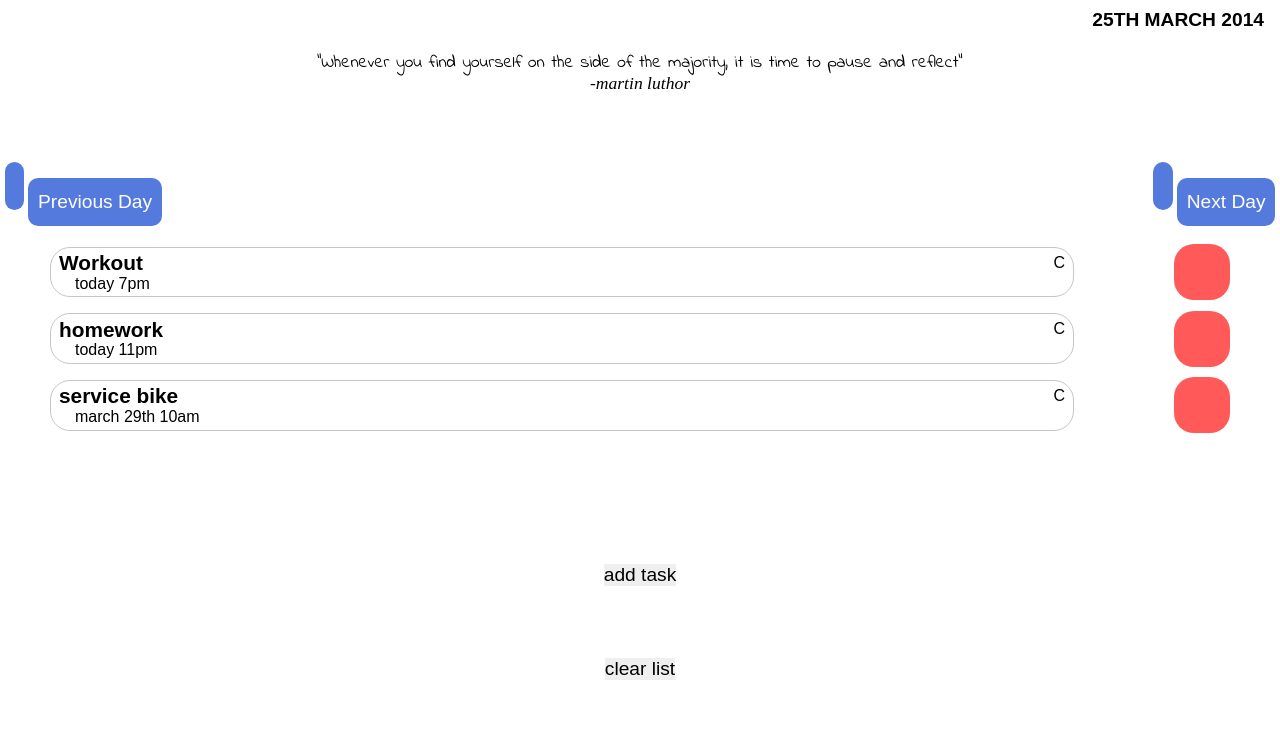
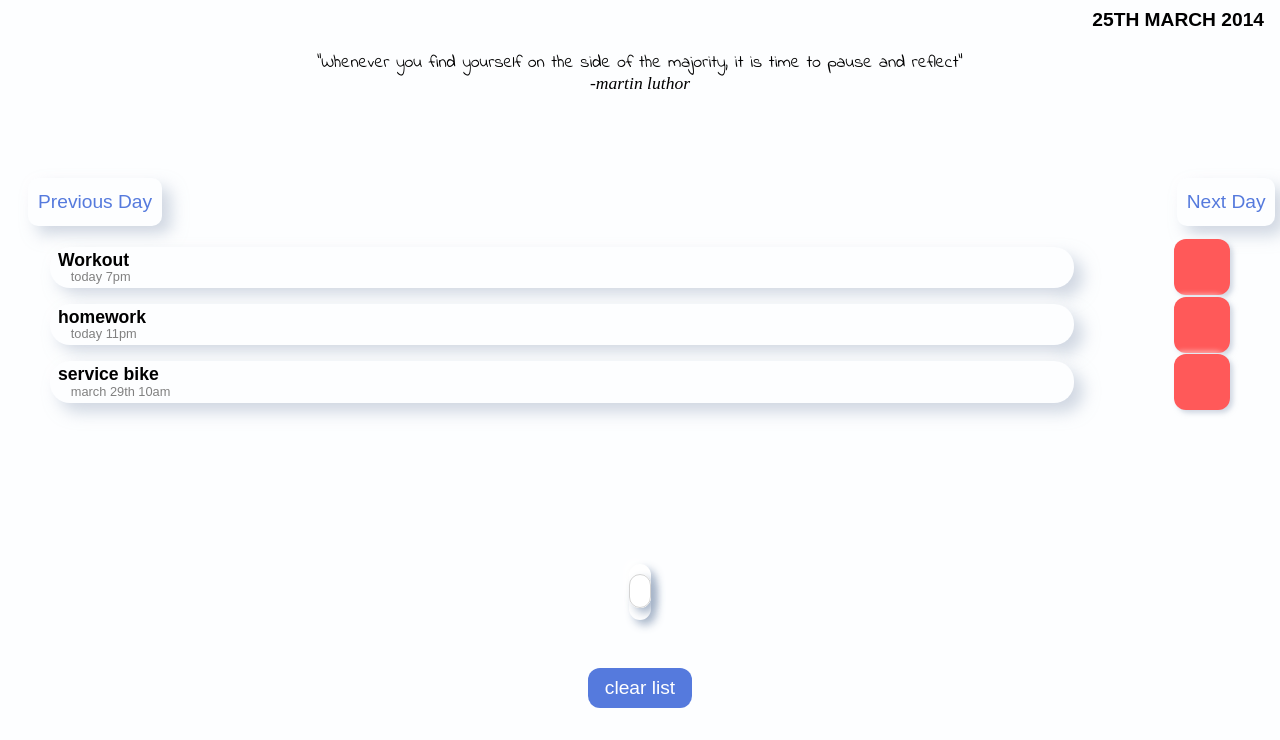
Before and after one commit to mohdsauood/Dulcet-TodoApp, a plain HTML site: page index.html in a window 1280 px wide. Shown: the part 60-800 px from the top of the page. Drawn offline with nearby package versions, Linux system fonts and the light colour scheme; some icons are missing.

Commit message:
need to check box shadow

```diff
--- a/index.html
+++ b/index.html
@@ -36,7 +36,8 @@
             <section class="task">
                 <div>
                     <p>Workout</p>
-                    <p>C</p>
+                    <p><i class="im im-circle-o"></i>
+                    </p>
                     <p>today 7pm</p>
 
                 </div>
@@ -46,7 +47,8 @@
             <section class="task">
                 <div>
                     <p>homework</p>
-                    <p>C</p>
+                    <p><i class="im im-circle-o"></i>
+                    </p>
                     <p>today 11pm</p>
                 </div>
                 <button><i class="im im-x-mark"></i>
@@ -55,7 +57,8 @@
             <section class="task">
                 <div>
                     <p>service bike</p>
-                    <p>C</p>
+                    <p><i class="im im-circle-o"></i>
+                    </p>
                     <p>march 29th 10am</p>
                 </div>
                 <button><i class="im im-x-mark"></i>
@@ -63,7 +66,7 @@
             </section>
         </section>
         <section class="uiButtons">
-            <button> add task</button>
+            <button> <i class="im im-plus"></i></button>
             <button>clear list</button>
         </section>
 
--- a/style.css
+++ b/style.css
@@ -43,7 +43,7 @@ header h2 {
 }
 
 .task div :nth-child(1) {
-    font-size: 1.3em;
+    font-size: 1.1em;
     font-weight: bold;
 }
 
@@ -83,10 +83,12 @@ header {
 /*misc styles*/
 body {
     overflow-y: hidden;
+    background-color:#fdfeff;
 }
 
 header {
     padding: 2vh;
+    text-align: center;
 }
 
 header :nth-child(2) {
@@ -122,9 +124,19 @@ header span {
 .navButtons button {
     height: 6vh;
     padding: .1em .5em;
-    background-color: var(--blue);
-    color: white;
+    background-color: #fdfeff;
+    color:  var(--blue);
     border-radius: 10px;
+
+}
+.navButtons div :nth-child(1){
+   align-self: baseline;
+}
+.im-calendar{
+    border: none;
+}
+.navButtons div :nth-child(2){
+    box-shadow: 9px 9px 16px rgb(163, 177, 198, 0.5), -9px -9px 16px rgba(255, 255, 255, 0.5);
 }
 
 .task {
@@ -135,30 +147,41 @@ header span {
 
 .task div {
     width: 80vw;
-    border: 1px solid rgb(202, 196, 196);
     border-radius: 20px;
     padding: .2em .5em;
     margin: .5em 0;
     display: grid;
     grid-template-columns: repeat(2, 1fr);
+    background-color: #fdfeff;
+    box-shadow: 9px 9px 16px rgb(163, 177, 198, 0.5), -9px -9px 16px rgba(255, 255, 255, 0.5);
 }
 
 .task div :nth-child(2) {
     justify-self: end;
     align-self: center;
+
 }
 
 .task div :nth-child(3) {
+    font-size: .8em;
     padding-left: 1em;
+    color: grey;
+    width: 100%;
+    grid-column: 1/3;
 }
 
 .task button {
     align-self: center;
     height: 7vh;
     width: 7vh;
-    border-radius: 20px;
-    color: white;
+    border-radius: 12px;
+    color: rgb(255, 255, 255, 0.6);
     background-color: var(--lightred);
+    box-shadow: 3px 3px 5px rgb(163, 177, 198, 0.5), -3px -3px 5px rgba(255, 255, 255, 0.5);
+}
+
+.im-x-mark {
+    font-size: 18px;
 }
 
 .tasks {
@@ -175,5 +198,23 @@ header span {
 }
 
 .uiButtons :nth-child(1) {
-    margin-bottom: 9vh;
+    border-radius: 12px;
+    margin-bottom: 6vh;
+    height: 7vh;
+    background-color: white;
+    box-shadow:5px 5px 8px rgb(163, 177, 198, 0.9), -5px -5px 8px rgba(255, 255, 255, 0.9);
 }
+
+.im-plus {
+    color: var(--lightred);
+    border: 1px solid lightgray;
+    padding: .3em .5em;
+}
+
+.uiButtons :nth-child(2) {
+    border-radius: 12px;
+    padding: .3em .9em;
+    height: 5vh;
+    background-color: var(--blue);
+    color: white;
+}
```
